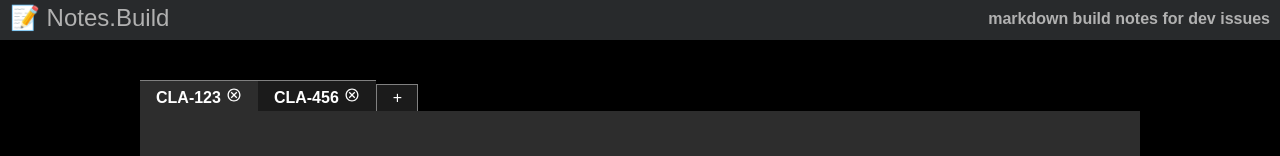
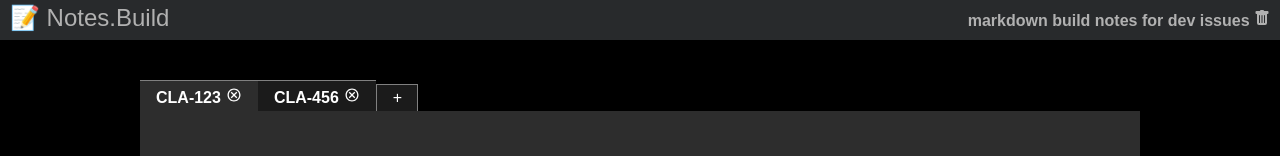
Before and after one commit to clamstew/devnotes, a React (Create React App) app: page / in a window 1280 px wide. Shown: the top 156 px of the page. Built offline with nearby package versions, Linux system fonts and the light colour scheme.

Commit message:
add the start of removal of data
the thought is that all data will be local to the browser, so warn users there is no backup

also a good spot to put data policy that the site does not save data and all data is owned by the user

```diff
--- a/src/Header.js
+++ b/src/Header.js
@@ -1,5 +1,6 @@
 import React from "react";
 import styled from "@emotion/styled";
+import { BsTrashFill } from "react-icons/bs";
 
 const HeaderWrapper = styled.div({
   position: "absolute",
@@ -28,7 +29,15 @@ const Subtitle = styled.h4({
   float: "right"
 });
 
+const BurnDownAllTheDataIcon = styled(BsTrashFill)({
+  cursor: "pointer"
+});
+
 export function Header() {
+  function launchConfirmRemoveDataModal() {
+    console.log("launch modal... to confirm destructive action here..");
+  }
+
   return (
     <HeaderWrapper>
       <Title>
@@ -37,7 +46,10 @@ export function Header() {
         </span>{" "}
         Notes.Build
       </Title>
-      <Subtitle>markdown build notes for dev issues</Subtitle>
+      <Subtitle>
+        markdown build notes for dev issues{" "}
+        <BurnDownAllTheDataIcon onClick={launchConfirmRemoveDataModal} />
+      </Subtitle>
     </HeaderWrapper>
   );
 }
```
